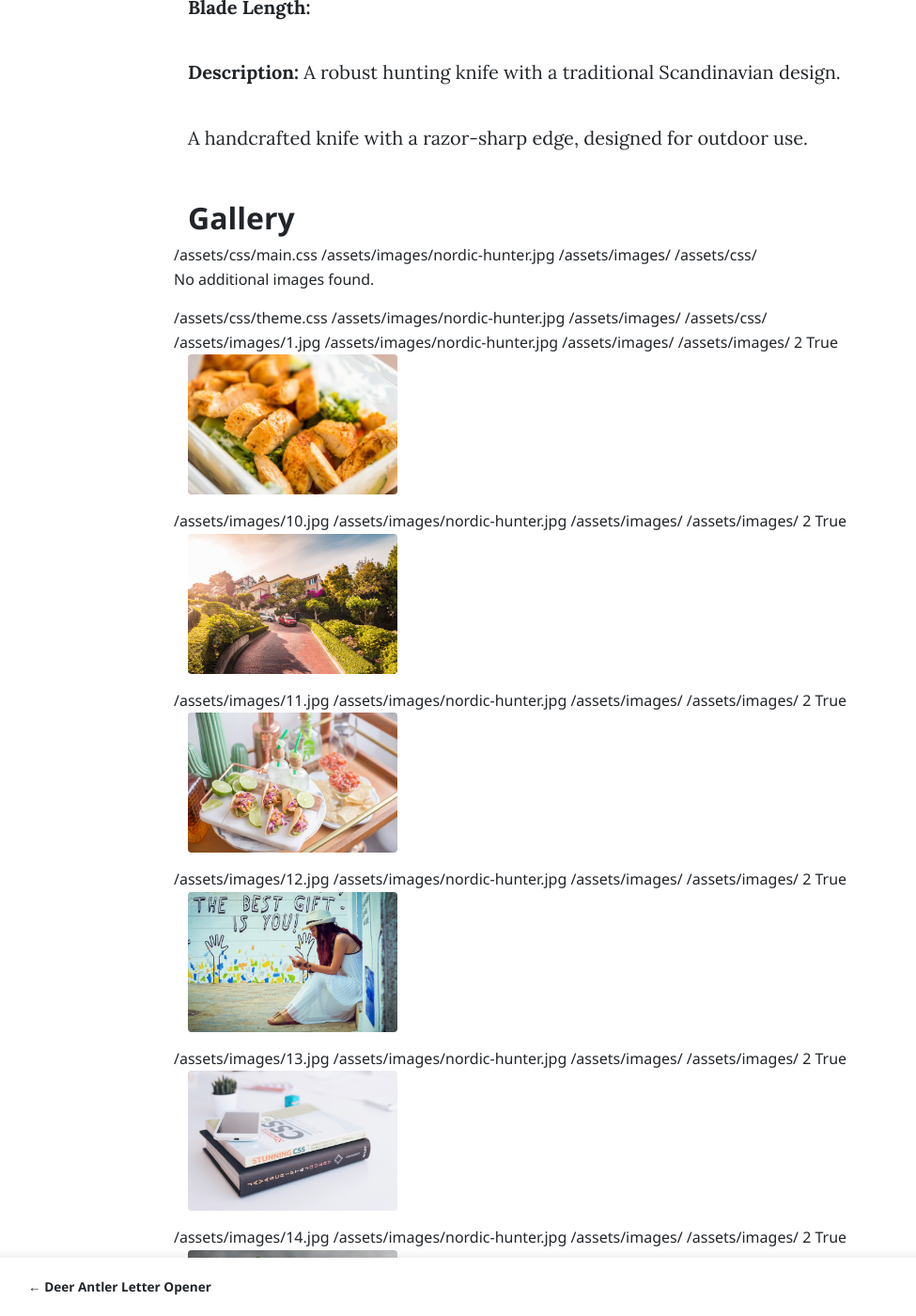
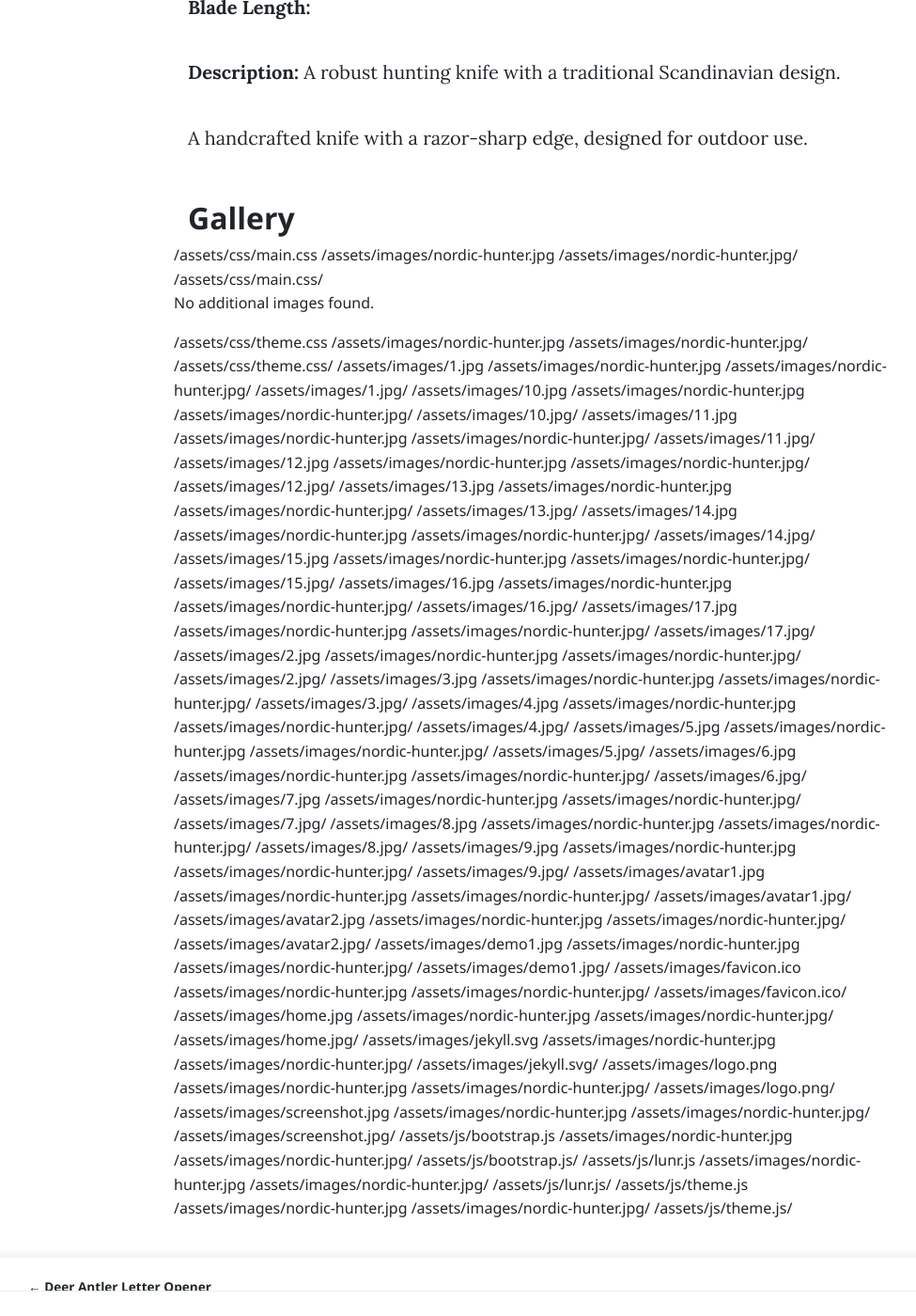
Before and after one commit to North14/artifact.se, a Jekyll site: the page built from _knives/nordic-hunter.md, in a window 1280 px wide and 1400 px high, scrolled down 589 px. Shown: the whole window at 94% size, without its empty margins (75-1050 px from the left). Built offline with Jekyll 4.4.1, drawn with Linux system fonts in a browser that asks for light colours; nearby versions of some CDN libraries; some of the changed text lies outside the part shown.

Commit message:
debugging

```diff
--- a/_layouts/knife.html
+++ b/_layouts/knife.html
@@ -55,11 +55,11 @@ layout: default
     <div class="row">
         {% if page.image %}
             {% assign page_image = page.image | prepend: '/' %}
-            {% assign image_folder = page_image | split: '/' | slice: 0, 3 | join: '/' | append: '/' %}
+            {% assign image_folder = page_image | split: '/' | slice: 0, 4 | join: '/' | append: '/' %}
             {% assign main_image = page_image | split: '/' | last %}
 
             {% for image in site.static_files %}
-                {% assign image_dir = image.path | split: '/' | slice: 0, 3 | join: '/' | append: '/' %}
+                {% assign image_dir = image.path | split: '/' | slice: 0, 4 | join: '/' | append: '/' %}
                 {{ image.path }} <!-- Should print the image path" -->
                 {{ page_image }} <!-- Should print the page image path" -->
                 {% if image.path == page_image %}
```
